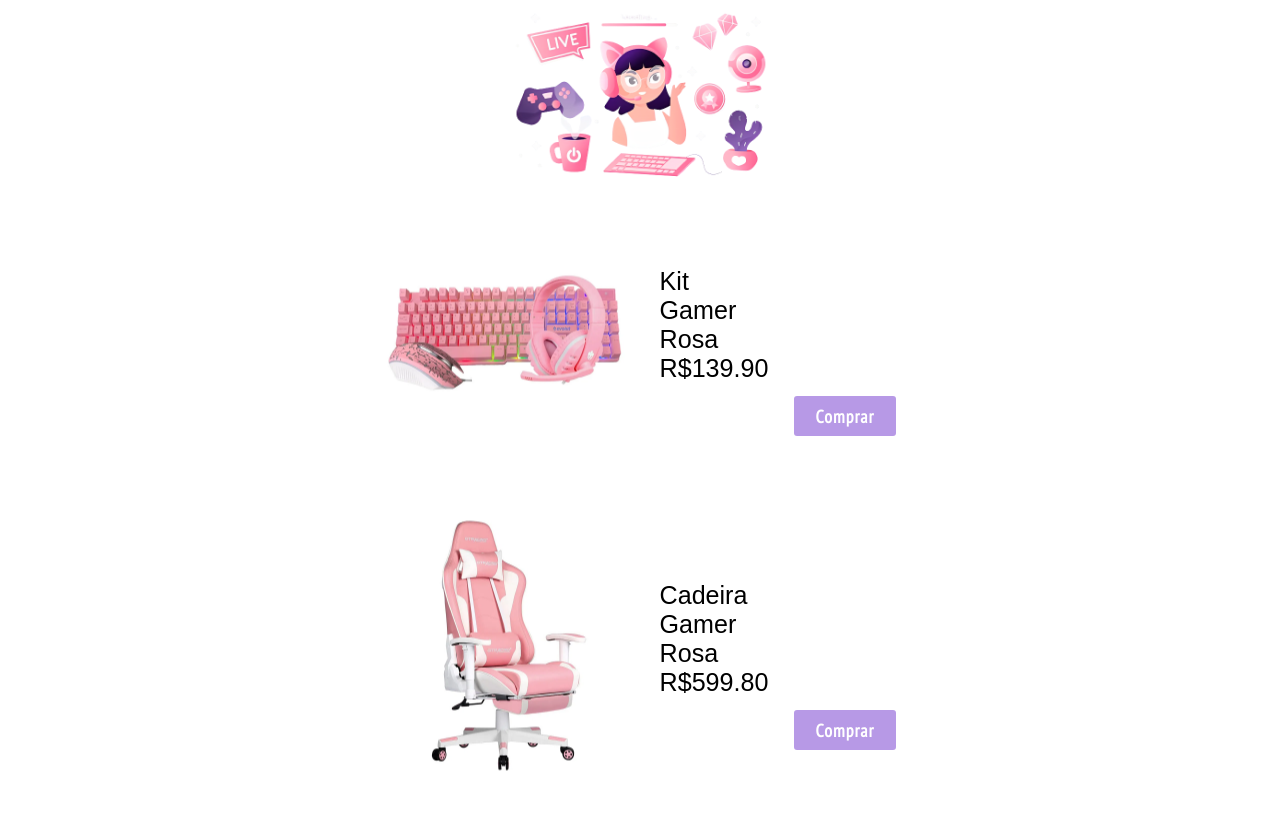
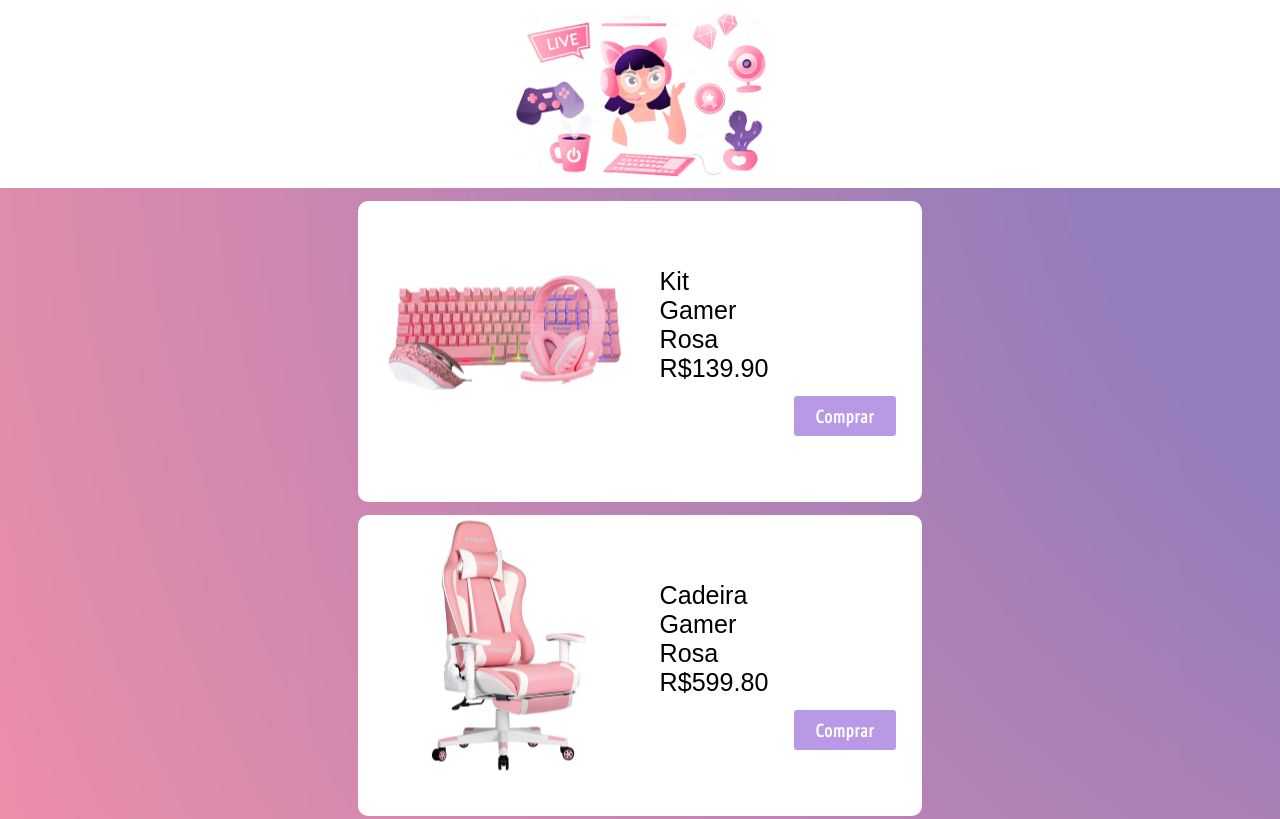
Before and after one commit to TrinityDN/matriz-produtos, a plain HTML site: page index.html in a window 1280 px wide. Shown: the top 819 px of the page. Drawn offline with Linux system fonts and the light colour scheme; the site is published under a folder, as on GitHub Pages, so addresses that start at the root find nothing; a web font is replaced by a local one.

Commit message:
Update style.css

```diff
--- a/css/style.css
+++ b/css/style.css
@@ -5,7 +5,7 @@
     justify-content: center;
     flex-direction: column;
     align-items: center;
-    background-image: url("/img/fundo.jpg");
+    background-image: url("../img/fundo.jpg");
     color: #000;
 }
 
```
